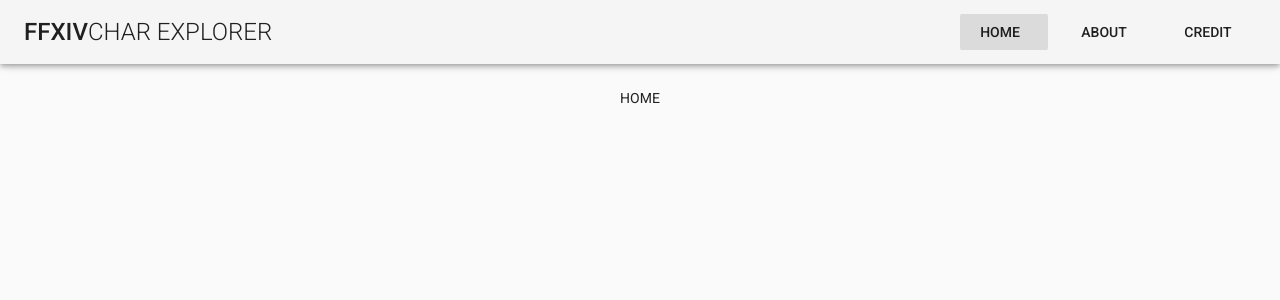
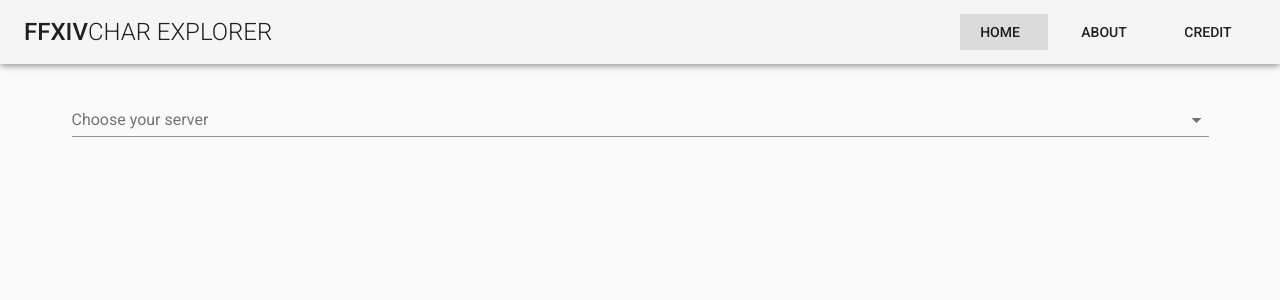
Before and after one commit to DonNicoJs/elina-ffxiv-char-explorer, a Vue app: page /#/ in a window 1280 px wide. Shown: the top 300 px of the page. Built offline with nearby package versions, Linux system fonts and the light colour scheme; no server answers.

Commit message:
feat: selection menu

```diff
--- a/src/App.vue
+++ b/src/App.vue
@@ -31,6 +31,6 @@
     return {
       //
     };
-  }
+  },
 };
 </script>
--- a/src/store.js
+++ b/src/store.js
@@ -8,11 +8,17 @@
   state: {
     servers: []
   },
+
+  getters: {
+    getServersList: state => state.servers
+  },
+
   mutations: {
     SET_SERVERS: (state, list) => {
       state.servers = list;
     }
   },
+
   actions: {
     async fetchServers({ commit }) {
       const { data } = await axios.get("https://xivapi.com/servers");
--- a/src/views/Home.vue
+++ b/src/views/Home.vue
@@ -2,7 +2,12 @@
   <v-container>
     <v-layout text-xs-center wrap>
       <v-flex xs12>
-        <div>HOME</div>
+        <div>
+          <v-select
+            :items= "serversList"
+            label="Choose your server">
+          </v-select>
+       </div>
       </v-flex>
     </v-layout>
   </v-container>
@@ -10,6 +15,7 @@
 
 <script>
 import { mapActions } from 'vuex'
+import { mapGetters } from 'vuex'
 // EXERCISE 1: create a selection menu that allow the user to select a server:
 // https://vuetifyjs.com/en/components/selects
 // use the store and build on top of what I've made for you
@@ -22,7 +28,12 @@
     ...mapActions({
       fetchServers: 'fetchServers'
     })
-  }
+  },
 
+ computed:{
+    ...mapGetters({
+      serversList: "getServersList"
+    })
+  },
 };
 </script>
```
